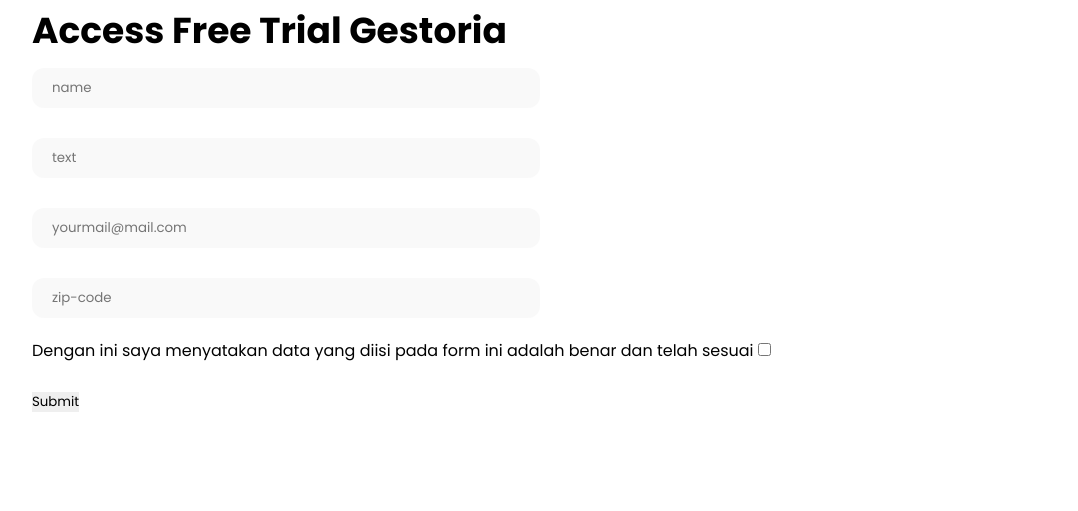
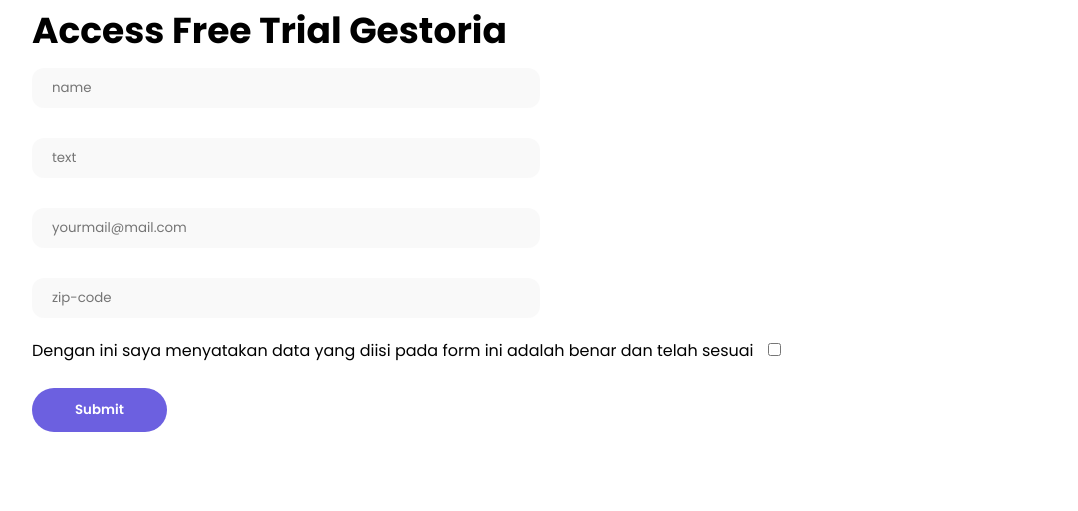
Before and after one commit to Hellodyonz/Skilpath-Landing-Page, a plain HTML site: page index.html in a window 1280 px wide. Shown: the part 2366-2877 px from the top of the page, without its empty margins (100-1178 px from the left). Drawn offline with Linux system fonts and the light colour scheme.

Commit message:
Update style.css

```diff
--- a/style.css
+++ b/style.css
@@ -190,7 +190,7 @@
 
 /* Input Form */
 
-.input-contact input  {
+.contact-section input#name,.contact-section input#city,.contact-section input#email,.contact-section input#zip-code   {
     /* border: 1px solid var(--regular-text-color); */
     background-color: rgba(239, 239, 239, 0.355);
     width: 50%;
@@ -198,8 +198,8 @@
     border-radius: 12px;
     margin-bottom: 20px;
     margin-top: 10px;
+}
 
-}
 
 .contact-section {
     margin-top: 74px;
@@ -216,14 +216,16 @@
     border-radius: 20px;
 }
 
-.contact-section input#name,.contact-section input#city,.contact-section input#email,.contact-section input#zip-code   {
-    /* border: 1px solid var(--regular-text-color); */
-    background-color: rgba(239, 239, 239, 0.355);
-    width: 50%;
-    padding: 10px 20px;
-    border-radius: 12px;
-    margin-bottom: 20px;
-    margin-top: 10px;
+#submit-form{
+    padding: 12px 43px;
+    background-color: var(--primary-color);
+    color: white;
+    border-radius: 50px;
+    font-weight: 600
+}
+
+#check {
+    margin-right: 10px;
 }
 
 
```
